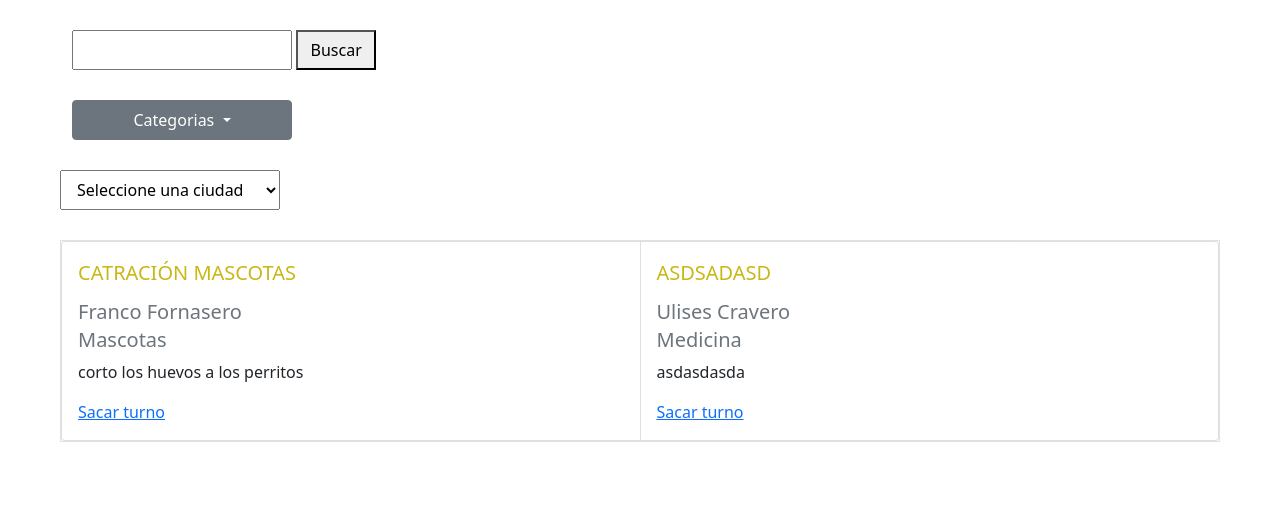
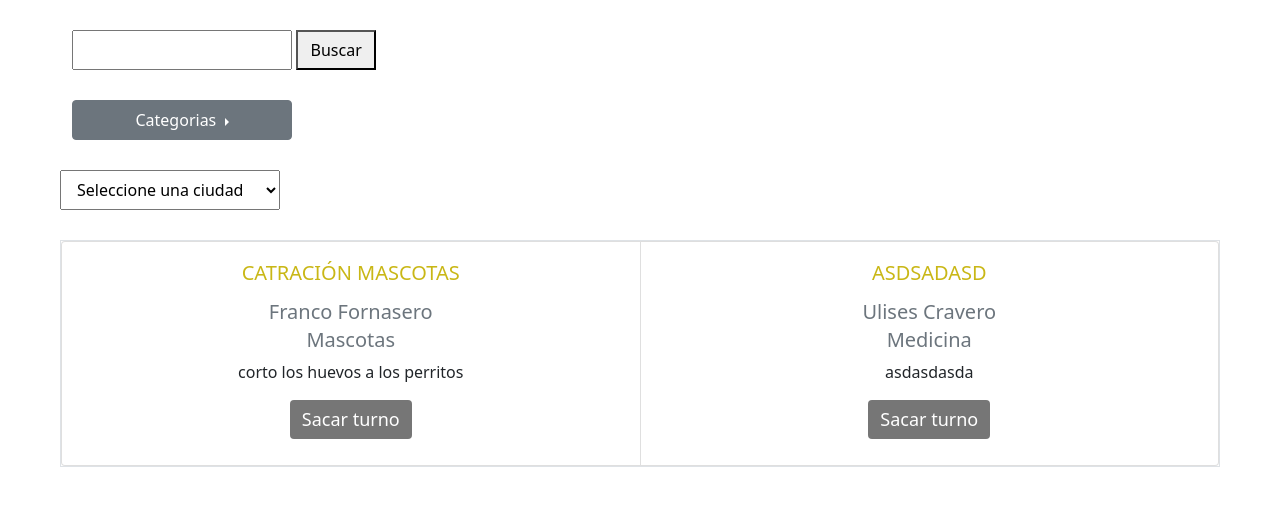
Before and after one commit to UlisesCravero/tp_ing_web_grupo_6, a Django app: page /categorias/ in a window 1280 px wide; the page is wider, and only the part inside the window is pictured. Shown: the part 80-586 px from the top of that part. Run offline with Django 3.2, Linux system fonts and the light colour scheme; data comes from the database, SQL or seed files in the repository; some libraries are stand-ins or nearby versions.

Commit message:
Categorias 2

```diff
--- a/sacatuturno/static/sitio/styles.css
+++ b/sacatuturno/static/sitio/styles.css
@@ -105,3 +105,15 @@ footer {
     width: 220px;
     height: 30px
 }
+
+.textosacarturno{
+    text-decoration: none !important;
+    font-size: 18px;
+    text-align: center;
+    border: black;
+    margin-bottom: 5px;
+}
+
+#id_sacarTurno{
+    background-color: rgb(118, 118, 118);
+}
--- a/sacatuturno/templates/categorias.html
+++ b/sacatuturno/templates/categorias.html
@@ -18,7 +18,7 @@
 
 <div class="row margenizqconinferior ">
     <div class="container" >
-        <div class="dropdown 3">
+        <div class="dropdown dropend">
             <button class="btn btn-secondary dropdown-toggle anchocien" type="button" id="dropdownMenuButton" data-bs-toggle="dropdown" aria-haspopup="true" aria-expanded="false">
                 {% if subcategoria %}
                      {{ subcategoria.nombre}}
@@ -64,12 +64,12 @@
     <div class="card-group border border-black margenizqconinferior">
             {%for item in servicios %}
             <div class="card">
-                <div class="card-body">
+                <div class="card-body text-center">
                     <div class="card-title letracaja colorcito text-uppercase"><p>{{item.nombre}} </p> </div>
                     <h6 class="card-subtitle letracaja mb-2 text-muted">{{item.propietario.first_name}} {{item.propietario.last_name}}</h6>
                     <h6 class="card-subtitle letracaja mb-2 text-muted">{{item.categoria}}</h6>
                     <div class="panel-text"><p>{{item.descripcion}}</p></div>
-                    <div class="panel-foocter"><a href="{% url 'pedir_turno' item.id item.propietario.id %}">Sacar turno</a></div>
+                    <div class="panel-foocter textosacarturno"><a id="id_sacarTurno" class="btn btn-primary stretched-link textosacarturno " href="{% url 'pedir_turno' item.id item.propietario.id %}">Sacar turno</a></div>
                 </div>
             </div>
 
```
